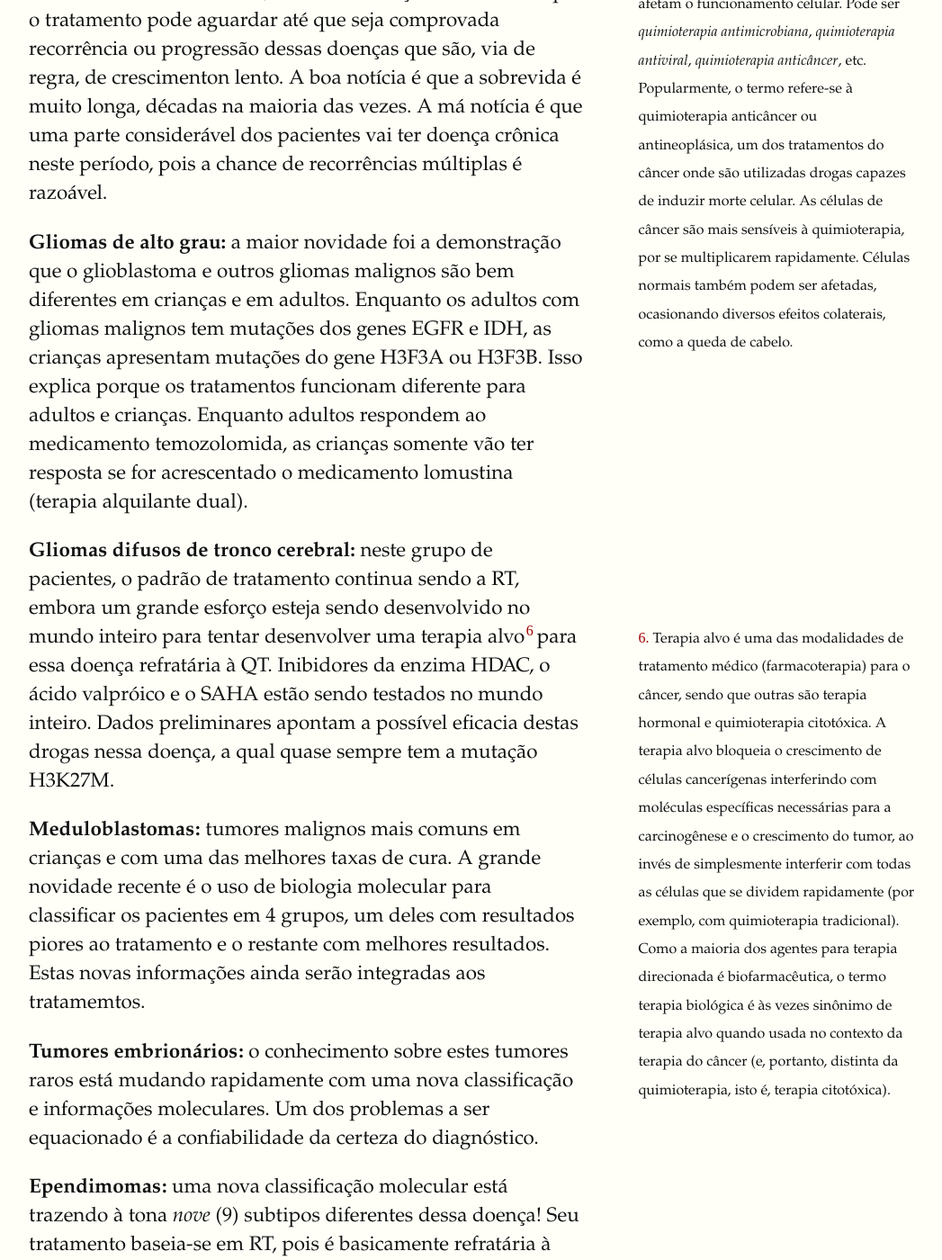
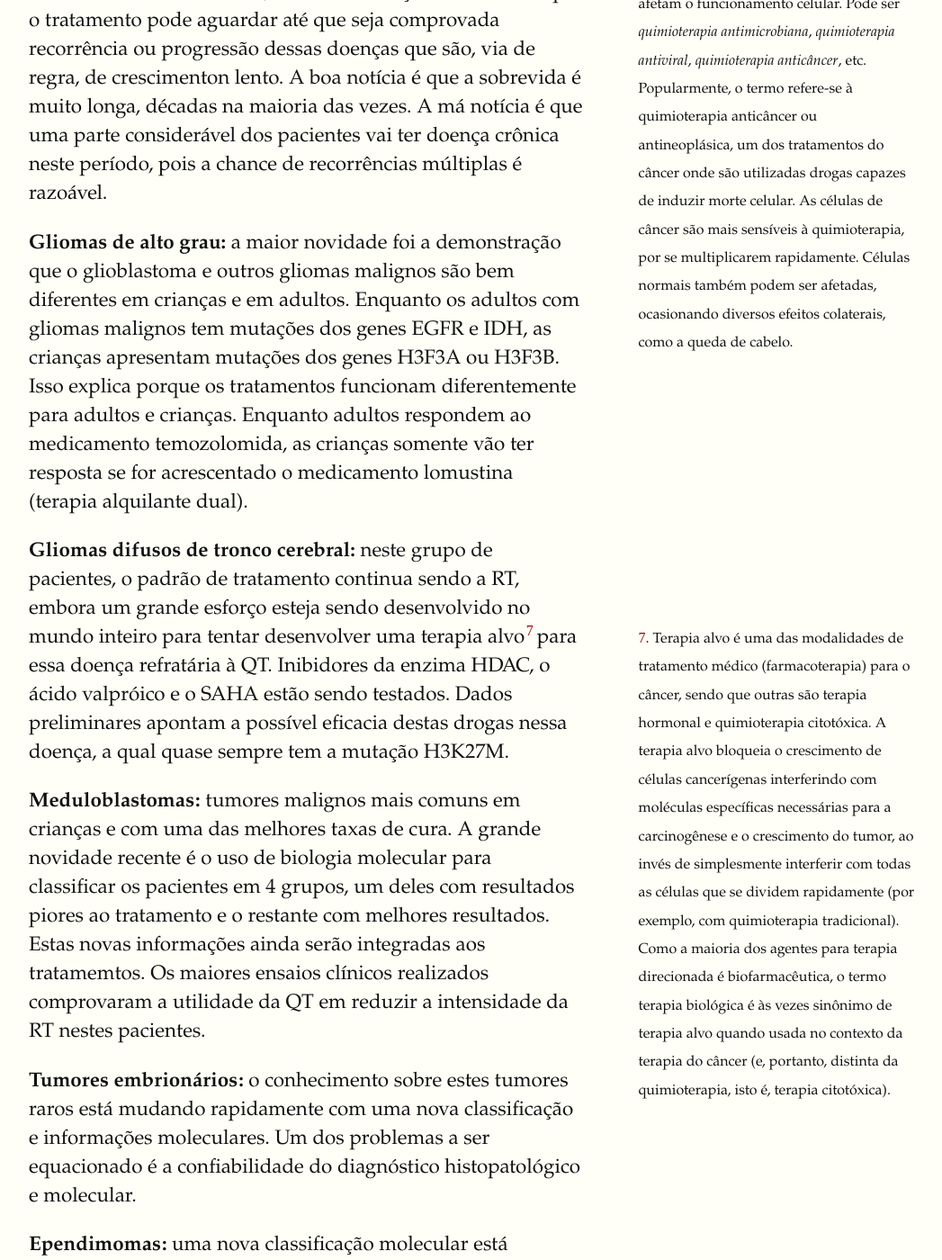
Before and after one commit to fhcflx/pharmakon, a Jekyll site: the page built from _posts/2018-07-25-novidades-tratamento-gliomas.markdown, in a window 1280 px wide and 1400 px high, scrolled down 2523 px. Shown: the whole window at 90% size, without its empty margins (128-1175 px from the left). Built offline with Jekyll 4.4.1, drawn with Linux system fonts in a browser that asks for light colours; comment, search, counter and statistics services are not loaded; some of the changed text lies outside the part shown.

Commit message:
Algumas correções e nova nota

```diff
--- /dev/null
+++ b/_includes/felix.html
@@ -0,0 +1,4 @@
+<label for="meta" class="margin-toggle sidenote-number"></label>
+<input type="checkbox" id="meta" class="margin-toggle"/>
+<span class="sidenote">FHC Felix, OL De Araujo, KM da Trindade, NM Trompieri, JB Fontenele. Survival of children with malignant brain tumors receiving valproate: a retrospective study. Child's Nervous System 29 (2), 195-197, 2013
+</span>
--- a/_posts/2018-07-25-novidades-tratamento-gliomas.markdown
+++ b/_posts/2018-07-25-novidades-tratamento-gliomas.markdown
@@ -40,13 +40,13 @@
 
 **Gliomas de baixo grau:** a grande novidade em relação ao tratamento foi a introdução da vimblastina semanal como primeira escolha para crianças, um tratamento menos intensivo e tão eficaz quanto esquemas com mais drogas e doses maiores. Além disso, novas informações mostraram que o tratamento pode aguardar até que seja comprovada recorrência ou progressão dessas doenças que são, via de regra, de crescimenton lento. A boa notícia é que a sobrevida é muito longa, décadas na maioria das vezes. A má notícia é que uma parte considerável dos pacientes vai ter doença crônica neste período, pois a chance de recorrências múltiplas é razoável.
 
-**Gliomas de alto grau:** a maior novidade foi a demonstração que o glioblastoma e outros gliomas malignos são bem diferentes em crianças e em adultos. Enquanto os adultos com gliomas malignos tem mutações dos genes EGFR e IDH, as crianças apresentam mutações do gene H3F3A ou H3F3B. Isso explica porque os tratamentos funcionam diferente para adultos e crianças. Enquanto adultos respondem ao medicamento temozolomida, as crianças somente vão ter resposta se for acrescentado o medicamento lomustina (terapia alquilante dual).
+**Gliomas de alto grau:** a maior novidade foi a demonstração que o glioblastoma e outros gliomas malignos são bem diferentes em crianças e em adultos. Enquanto os adultos com gliomas malignos tem mutações dos genes EGFR e IDH, as crianças apresentam mutações dos genes H3F3A ou H3F3B. Isso explica porque os tratamentos funcionam diferentemente para adultos e crianças. Enquanto adultos respondem ao medicamento temozolomida, as crianças somente vão ter resposta se for acrescentado o medicamento lomustina (terapia alquilante dual).
 
-**Gliomas difusos de tronco cerebral:** neste grupo de pacientes, o padrão de tratamento continua sendo a RT, embora um grande esforço esteja sendo desenvolvido no mundo inteiro para tentar desenvolver uma terapia alvo{% include alvo.html %} para essa doença refratária à QT. Inibidores da enzima HDAC, o ácido valpróico e o SAHA estão sendo testados no mundo inteiro. Dados preliminares apontam a possível eficacia destas drogas nessa doença, a qual quase sempre tem a mutação H3K27M.
+**Gliomas difusos de tronco cerebral:** neste grupo de pacientes, o padrão de tratamento continua sendo a RT, embora um grande esforço esteja sendo desenvolvido no mundo inteiro para tentar desenvolver uma terapia alvo{% include alvo.html %} para essa doença refratária à QT. Inibidores da enzima HDAC, o ácido valpróico e o SAHA estão sendo testados. Dados preliminares apontam a possível eficacia destas drogas nessa doença, a qual quase sempre tem a mutação H3K27M.
 
-**Meduloblastomas:** tumores malignos mais comuns em crianças e com uma das melhores taxas de cura. A grande novidade recente é o uso de biologia molecular para classificar os pacientes em 4 grupos, um deles com resultados piores ao tratamento e o restante  com melhores resultados. Estas novas informações ainda serão integradas aos tratamemtos.
+**Meduloblastomas:** tumores malignos mais comuns em crianças e com uma das melhores taxas de cura. A grande novidade recente é o uso de biologia molecular para classificar os pacientes em 4 grupos, um deles com resultados piores ao tratamento e o restante  com melhores resultados. Estas novas informações ainda serão integradas aos tratamemtos. Os maiores ensaios clínicos realizados comprovaram a utilidade da QT em reduzir a intensidade da RT nestes pacientes.
 
-**Tumores embrionários:** o conhecimento sobre estes tumores raros está mudando rapidamente com uma nova classificação e informações moleculares. Um dos problemas a ser equacionado é a confiabilidade da certeza do diagnóstico.
+**Tumores embrionários:** o conhecimento sobre estes tumores raros está mudando rapidamente com uma nova classificação e informações moleculares. Um dos problemas a ser equacionado é a confiabilidade do diagnóstico histopatológico e molecular.
 
 **Ependimomas:** uma nova classificação molecular está trazendo à tona _nove_ (9) subtipos diferentes dessa doença! Seu tratamento baseia-se em RT, pois é basicamente refratária à QT e esta tem sido usada apenas de forma esperimental recentemente. Recentemente, começou-se a fazer RT para crianças com ependimoma a partir de 1 ano de idade.
 
```
Also changed, not shown: other parts of _posts/2018-07-25-novidades-tratamento-gliomas.markdown (+1 -1 lines).
